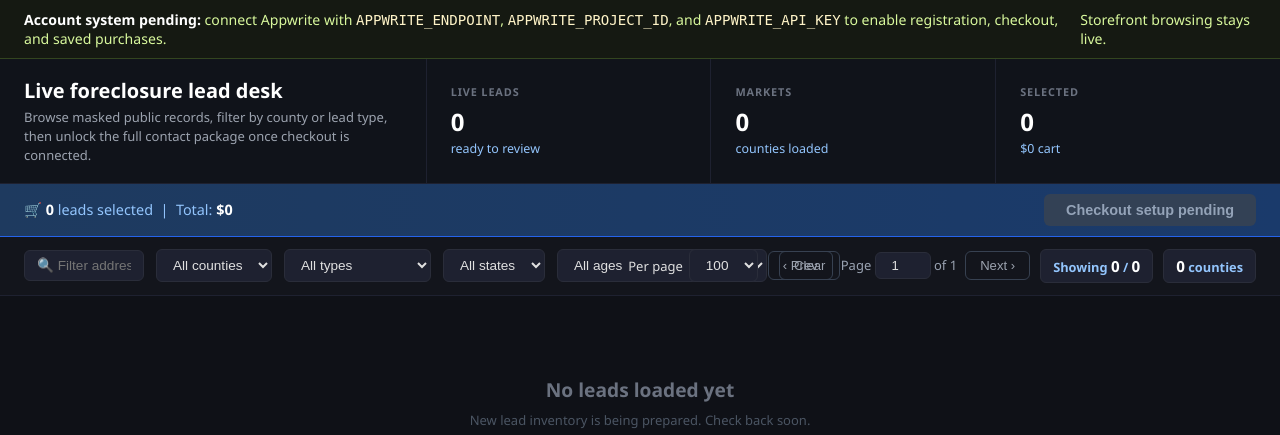
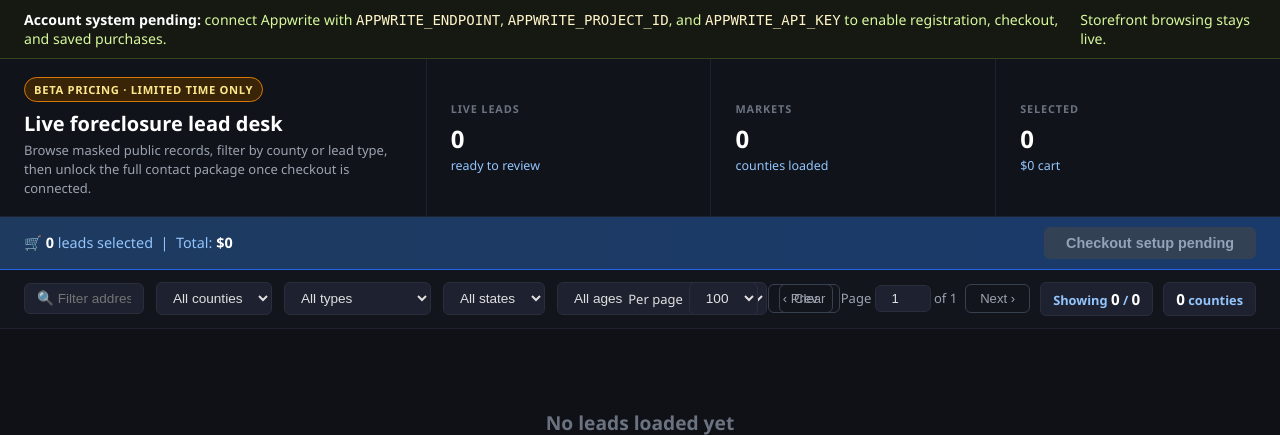
Before and after one commit to 145brice/Tax-Delinquencies, a Flask app: page / in a window 1280 px wide. Shown: the part 56-491 px from the top of the page. Run offline with Flask 3, Linux system fonts and the light colour scheme; data that the repository does not hold is empty; some libraries are stand-ins or nearby versions.

Commit message:
Highlight limited-time beta pricing in storefront hero

```diff
--- a/templates/index.html
+++ b/templates/index.html
@@ -47,6 +47,13 @@
             display: flex; flex-direction: column; justify-content: center;
         }
         .overview-title { color: #fff; font-size: 1.25rem; font-weight: 800; margin-bottom: 4px; }
+        .beta-pricing-badge {
+            display: inline-flex; align-items: center; width: fit-content;
+            margin-bottom: 8px; padding: 4px 9px; border-radius: 999px;
+            border: 1px solid #d97706; background: #3a2408; color: #fde68a;
+            font-size: 0.7rem; font-weight: 800; letter-spacing: 0.06em;
+            text-transform: uppercase;
+        }
         .overview-copy { color: #9ca3af; max-width: 720px; line-height: 1.45; }
         .metric-label { color: #6b7280; font-size: 0.68rem; text-transform: uppercase; letter-spacing: 0.08em; font-weight: 800; }
         .metric-value { color: #fff; font-size: 1.5rem; font-weight: 800; margin-top: 6px; }
@@ -317,6 +324,9 @@
 
 <section class="overview">
     <div class="overview-panel">
+        {% if pricing_phase == 'beta' %}
+        <div class="beta-pricing-badge">Beta pricing &middot; Limited time only</div>
+        {% endif %}
         <div class="overview-title">Live foreclosure lead desk</div>
         <div class="overview-copy">Browse masked public records, filter by county or lead type, then unlock the full contact package once checkout is connected.</div>
     </div>
```
